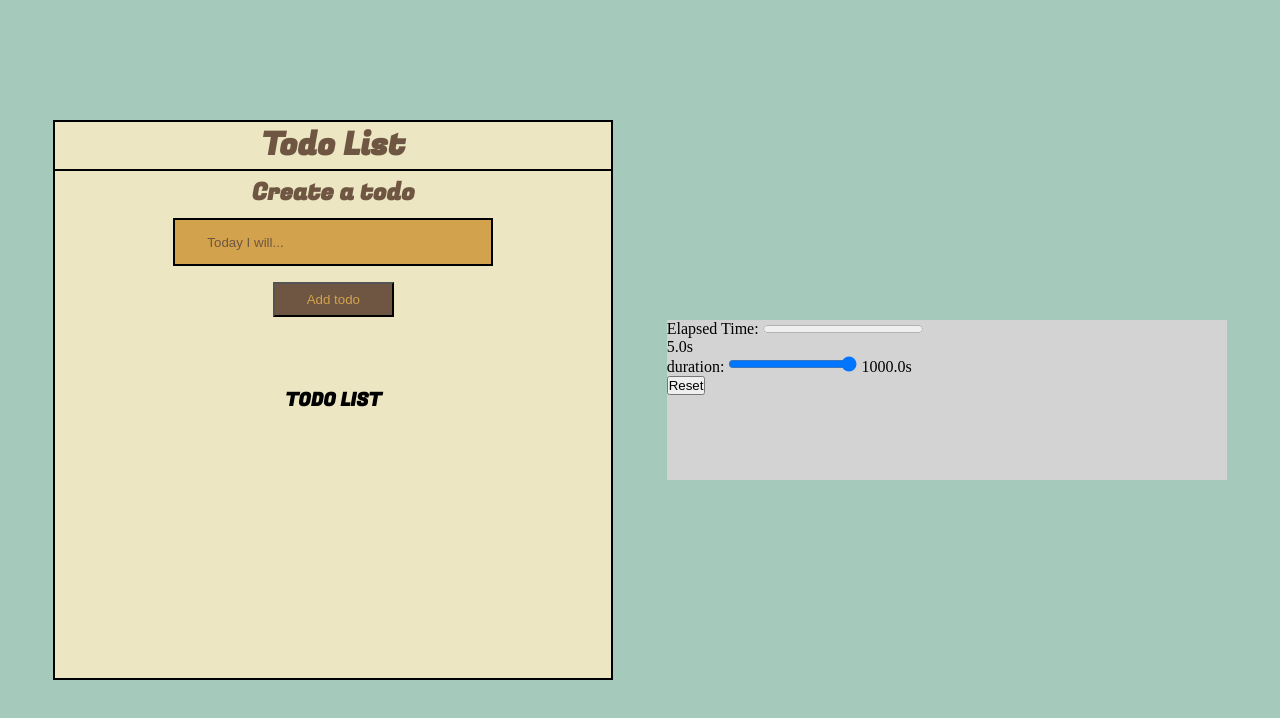
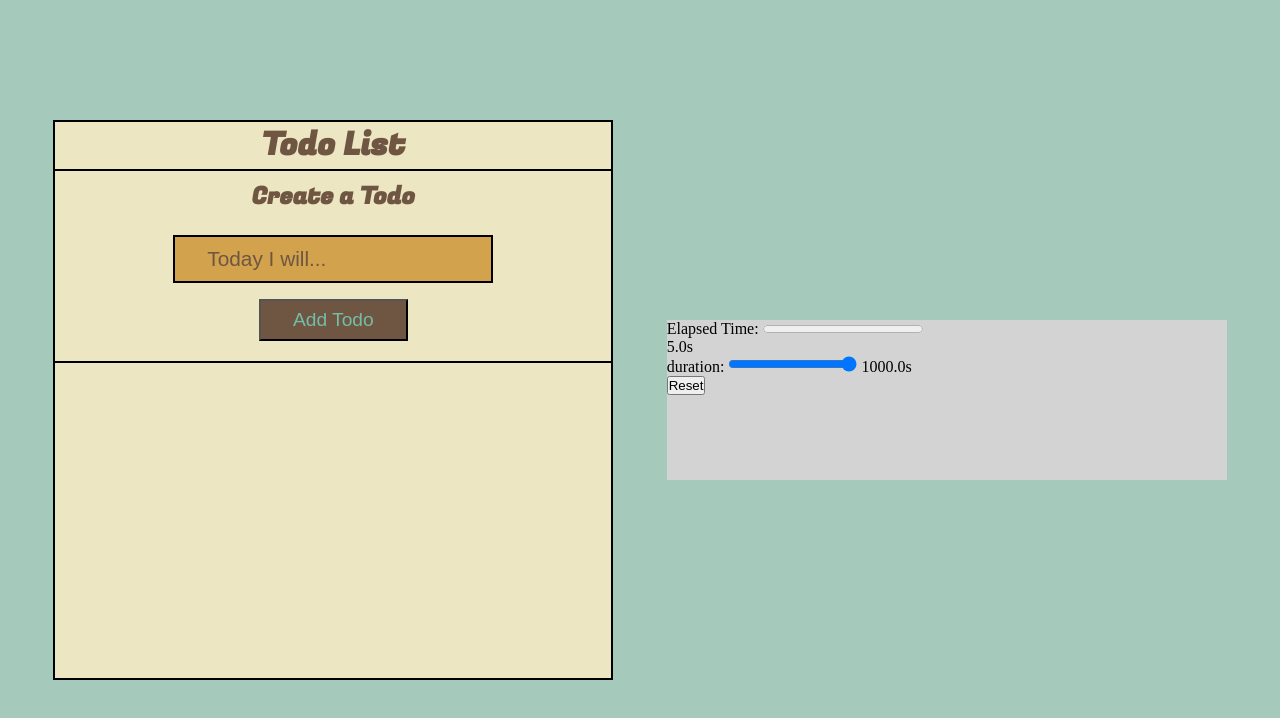
Before and after one commit to TiaanSM/JS-functional-programming, a JavaScript app in the folder Dashboard/: page / in a window 1280 px wide. Shown: the top 718 px of the page. Built offline with nearby package versions, Linux system fonts and the light colour scheme.

Commit message:
Finished the styling for the todo list

```diff
--- a/Dashboard/src/components/TodoList.vue
+++ b/Dashboard/src/components/TodoList.vue
@@ -39,14 +39,14 @@
 
 <template>
     <main class="todoList">
-      <section class="title-1">
+      <section class="main-title">
         <h2 class="title">
            Todo List
         </h2>
       </section>
 
       <section class="create-todo">
-         <h3 class="header">Create a todo</h3>
+         <h3 class="header">Create a Todo</h3>
          <form @submit.prevent="addTodo">
 
             <input
@@ -56,25 +56,20 @@
                class="todo-input"
             />
 
-            <input type="submit" value="Add todo" class="submit">
+            <input type="submit" value="Add Todo" class="submit">
          </form>
       </section>
 
-      <section class="todo-list">
-        <h3>TODO LIST</h3>
+      <section class="list-todo">
         <div class="todo-item">
-            <div v-for="todo in todos_asc" :key="todo" :class="`todo-item ${todo.done && 'done'}`">
-
-                <label>
-                    <input type="checkbox" v-model="todo.done" />
-                </label>
+            <div class="todo-main" v-for="todo in todos_asc" :key="todo" :class="`todo-item ${todo.done && 'done'}`">
 
                 <div class="todo-content">
                     <input type="text" v-model="todo.content" />
                 </div>
 
                 <div class="action">
-                    <button class="delete" @click="removeTodo(todo)">Delete</button>
+                    <button class="delete" @click="removeTodo(todo)">X</button>
                 </div>
 
             </div>
@@ -97,9 +92,9 @@
     position: relative;
    }
 
-   .title-1 {
+   .main-title {
     width: 100%;
-    height: auto;
+    height: 3rem;
     text-align: center;
     position: absolute;
     top: 0px;
@@ -111,19 +106,26 @@
     border-bottom: 2px solid black;
    }
 
+   .create-todo {
+    width: 100%;
+    height: 12rem;
+    display: flex;
+    justify-content: center;
+    align-items: center;
+    flex-direction: column;
+    position: relative;
+    bottom: 3.3rem;
+    border-bottom: 2px solid black;
+   }
+
    .header {
-    width: 34.75rem;
-    height: auto;
+    width: 100%;
+    height: 2rem;
     color: #6F5643;
     text-align: center;
+    font-size: 1.5rem;
     position: absolute;
-    top: 53px;
-    left: 0px;
-    font-size: 1.5rem;
-   }
-
-   .create-todo {
-
+    top: 0.5rem;
    }
 
    form {
@@ -132,18 +134,17 @@
     align-items: center;
     flex-direction: column;
     width: 100%;
-    height: auto;
    }
 
    .todo-input {
     background-color: #d2a24c;
-    /*border: 3px solid #73bda8;*/
     width: 20rem;
     height: 3rem;
     padding: 1rem 2rem;
     border: 2px solid black;
+    font-size: 1.3rem;
     position: absolute;
-    top: 6rem;
+    top: 4rem;
    }
 
    .todo-input::placeholder {
@@ -153,27 +154,47 @@
    .submit {
     padding: 0.5rem 2rem;
     cursor: pointer;
-    color: #d2a24c;
+    color: #73bda8;
     background-color: #6F5643;
     position: absolute;
-    top: 10rem;
+    top: 8rem;
+    font-size: 1.2rem;
    }
 
-   .todo-list {
+   .list-todo {
+    width: 100%;
+    height: 10rem;
+    position: relative;
+    bottom: 2.5rem;
+   }
+
+   .todo-item {
     width: 100%;
     height: auto;
+   }
+
+   .todo-content > input {
+    width: 30rem;
+    height: 3rem;
+    padding: 1rem;
+    font-size: 1.3rem;
+    background-color: #d2a24c;
+   }
+
+   .todo-main {
     display: flex;
     justify-content: center;
     align-items: center;
-    flex-direction: column;
+    margin: 1rem 0rem;
    }
 
-   .todo-item {
-    background-color: lightgray;
-    width: 100%;
-    height: auto;
-    display: flex;
+   .delete {
+    width: 3rem;
+    height: 3rem;
+    color: #73bda8;
+    background-color: #6f5643;
+    font-size: 1.5rem;
+    cursor: pointer;
    }
 
-
 </style>
```
